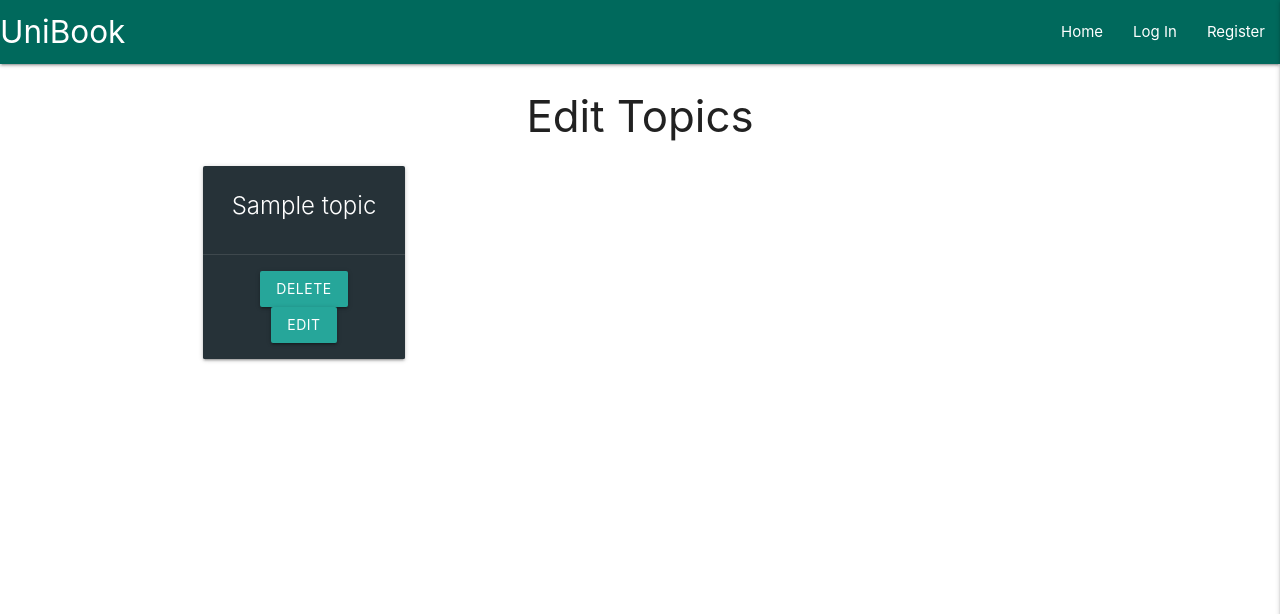
After one commit to byrnelorcan/MS3-UniBook, a Flask app: page /get_topics in a window 1280 px wide. The commit adds this page. Shown: the top 614 px of the page. Run offline with Flask 2, Linux system fonts and the light colour scheme; a database or web service that is not in the repository returns one stand-in record (values such as "Sample title"); some libraries are stand-ins or nearby versions.

Commit message:
add admin topics control

```diff
--- a/app.py
+++ b/app.py
@@ -144,6 +144,7 @@ def edit_book(book_id):
 
     return render_template("edit_book.html", book=book)
 
+
 @app.route("/delete_book/<book_id>")
 def delete_book(book_id):
     mongo.db.books.remove({"_id": ObjectId(book_id)})
@@ -151,6 +152,46 @@ def delete_book(book_id):
     return redirect(url_for("get_books"))
 
 
+@app.route("/get_topics")
+def get_topics():
+    topics = list(mongo.db.topics.find().sort("topic_name", 1))
+    return render_template("topics.html", topics=topics)
+
+
+@app.route("/add_topic", methods=["GET", "POST"])
+def add_topic():
+    if request.method == "POST":
+        topic = {
+            "topic_name": request.form.get("topic_name")
+        }
+        mongo.db.topics.insert_one(topic)
+        flash("New Topic Added")
+        return redirect(url_for("get_topics"))
+
+    return render_template("add_topic.html")
+
+
+@app.route("/edit_topic/<topic_id>", methods=["GET", "POST"])
+def edit_topic(topic_id):
+    if request.method == "POST":
+        submit = {
+            "topic_name": request.form.get("topic_name")
+        }
+        mongo.db.topics.update({"_id": ObjectId(topic_id)}, submit)
+        flash("Topic Successfully Updated")
+        return redirect(url_for("get_topics"))
+
+    category = mongo.db.topics.find_one({"_id": ObjectId(topic_id)})
+    return render_template("edit_topic.html", topic=topic)
+
+
+@app.route("/delete_topic/<topic_id>")
+def delete_category(topic_id):
+    mongo.db.topics.remove({"_id": ObjectId(topic_id)})
+    flash("Topic Successfully Deleted")
+    return redirect(url_for("get_topics"))
+
+
 if __name__ == "__main__":
     app.run(host=os.environ.get("IP"),
             port=int(os.environ.get("PORT")),
--- a/templates/base.html
+++ b/templates/base.html
@@ -26,6 +26,9 @@
                   <li><a href="{{ url_for('profile', username=session['user']) }}">Profile</a></li>
                   <li><a href="{{ url_for('add_book') }}">Add Books</a></li>
                   <li><a href="{{ url_for('logout') }}">Log Out</a></li>
+                  {% if session.user|lower == "admin"|lower %}
+                    <li><a href="{{ url_for('get_topics') }}">Edit Topics</a></li>
+                  {% endif %}
                 {% else %}
                   <li><a href="{{ url_for('login') }}">Log In</a></li>
                   <li><a href="{{ url_for('register') }}">Register</a></li>
@@ -43,6 +46,9 @@
                   <li><a href="{{ url_for('profile', username=session['user']) }}">Profile</a></li>
                   <li><a href="{{ url_for('add_book') }}">Add Books</a></li>
                   <li><a href="{{ url_for('logout') }}">Log Out</a></li>
+                  {% if session.user|lower == "admin"|lower %}
+                    <li><a href="{{ url_for('get_topics') }}">Edit Topics</a></li>
+                  {% endif %}
                 {% else %}
                   <li><a href="{{ url_for('login') }}">Log In</a></li>
                   <li><a href="{{ url_for('register') }}">Register</a></li>
--- a/templates/books.html
+++ b/templates/books.html
@@ -46,7 +46,7 @@
             {{ book.sub_topic }}
           </div>
           <div class="col s6">
-            <a href="" class="waves-effect waves-light btn">Add to collection</a>
+            <a href="{{ book.book_link }}" target="_blank" class="waves-effect waves-light btn">Find it here!</a>
           </div>
 
         </div>
--- a/templates/profile.html
+++ b/templates/profile.html
@@ -26,7 +26,7 @@
       </div>
 
       <h4>
-        Your UniBook Collection:
+        Your UniBook Additions:
       </h4>
 
       {% if books|length > 0 %}
--- /dev/null
+++ b/templates/topics.html
@@ -0,0 +1,22 @@
+{% extends "base.html" %}
+{% block content %}
+
+<h3 class="center-align">Edit Topics</h3>
+
+<div class="row">
+    {% for topic in topics %}
+        <div class="col s12 m3">
+        <div class="card blue-grey darken-4 center-align">
+            <div class="card-content white-text">
+                <span class="card-title">{{ topic.topic_name }}</span>
+            </div>
+            <div class="card-action">
+            <a href="#" class="waves-effect waves-light btn">Delete</a>
+            <a href="#" class="waves-effect waves-light btn">Edit</a>
+            </div>
+        </div>
+        </div>
+    {% endfor %}
+  </div>
+
+{% endblock %}
```
Also changed, not shown: templates/add_book.html (+3 -6 lines).
